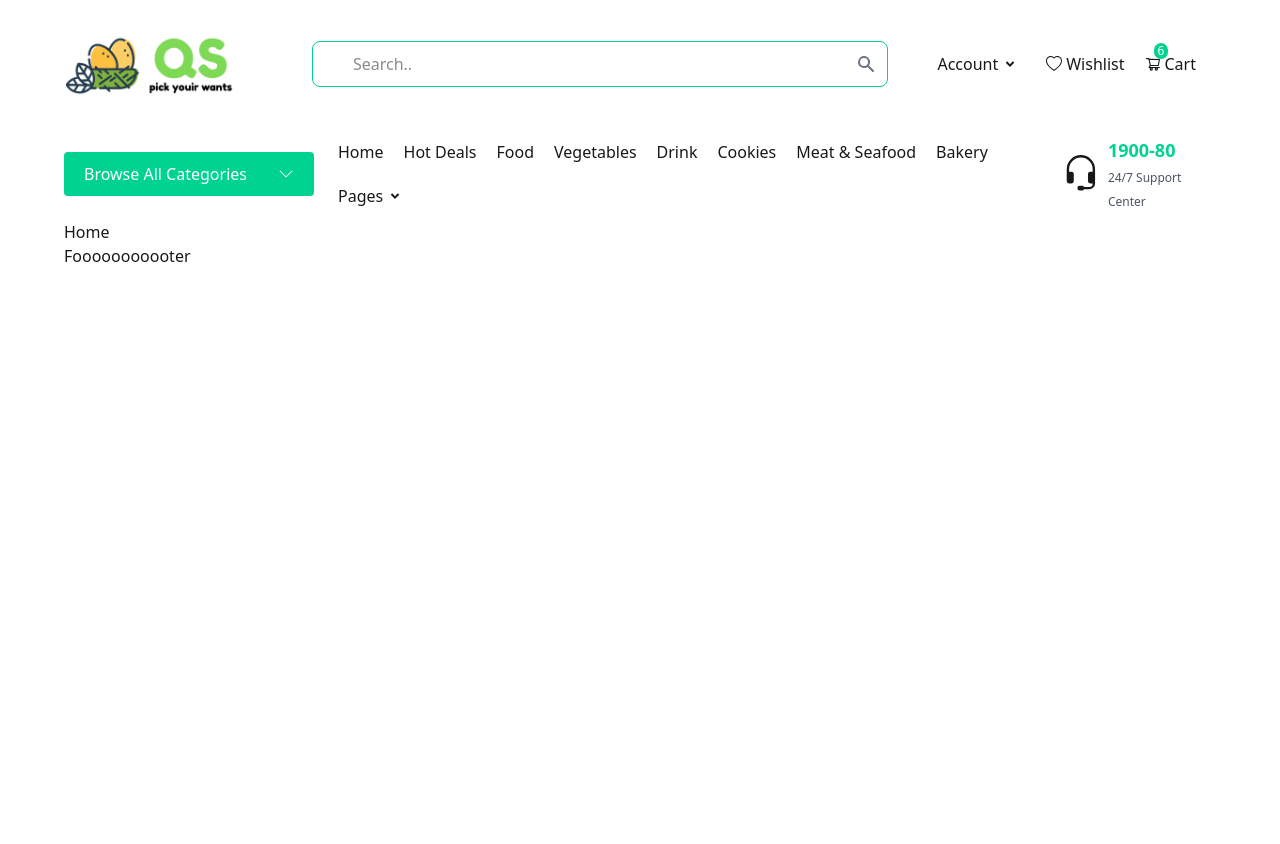
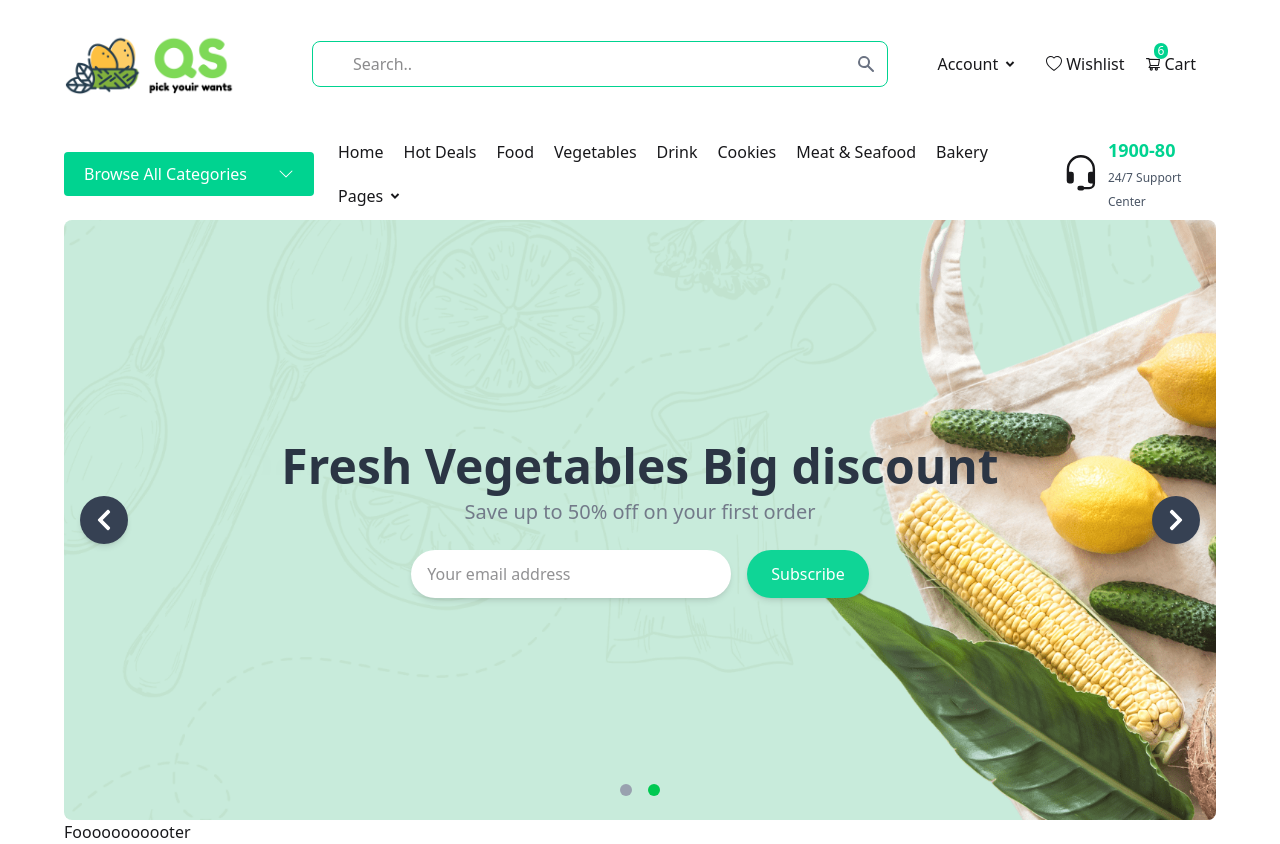
Before and after one commit to rabbirahat/Quick_Shop_ecomerce, a React (Vite) app: page / in a window 1280 px wide. Before the commit the page ends 800 px from the top, so only its background shows below. Built offline with nearby package versions, Linux system fonts and the light colour scheme.

Commit message:
Home Banner done

```diff
--- /dev/null
+++ b/src/Pages/Home/Banner/Banner.jsx
@@ -0,0 +1,35 @@
+import { useEffect, useState } from "react";
+import SlideInfo from "./SlideInfo";
+import Slide from "./Slide";
+import Arrow from "./icons/Arrow";
+import Dots from "./Icons/Dots";
+import SliderContent from "./SliderContent";
+
+
+const Banner = () => {
+    const [activeIndex, setActiveIndex] = useState(0);
+    const totalSlides = SlideInfo.length;
+
+    useEffect(() => {
+        const interval = setInterval(() => {
+            setActiveIndex((prevIndex) => (prevIndex + 1) % totalSlides);
+        }, 5000);
+
+        return () => clearInterval(interval);
+    }, []);
+
+    return (
+        <div className="relative w-full h-[75vh] mx-auto overflow-hidden">
+            <SliderContent activeIndex={activeIndex} slides={SlideInfo} />
+
+            <Arrow
+                prevSlide={() => setActiveIndex((prevIndex) => (prevIndex === 0 ? totalSlides - 1 : prevIndex - 1))}
+                nextSlide={() => setActiveIndex((prevIndex) => (prevIndex + 1) % totalSlides)}
+            />
+
+            <Dots activeIndex={activeIndex} slides={SlideInfo} onClick={(index) => setActiveIndex(index)} />
+        </div>
+    );
+};
+
+export default Banner;
--- /dev/null
+++ b/src/Pages/Home/Banner/Icons/Arrow.jsx
@@ -0,0 +1,23 @@
+import React from "react";
+import { FaChevronLeft, FaChevronRight } from "react-icons/fa";
+
+const Arrow = ({ prevSlide, nextSlide }) => {
+    return (
+        <>
+            <button
+                onClick={prevSlide}
+                className="absolute left-4 top-1/2 transform -translate-y-1/2 text-white bg-gray-700 bg-opacity-50 rounded-full p-3 shadow-md hover:bg-green-500 transition duration-300"
+            >
+                <FaChevronLeft size={24} />
+            </button>
+            <button
+                onClick={nextSlide}
+                className="absolute right-4 top-1/2 transform -translate-y-1/2 text-white bg-gray-700 bg-opacity-50 rounded-full p-3 shadow-md hover:bg-green-500 transition duration-300"
+            >
+                <FaChevronRight size={24} />
+            </button>
+        </>
+    );
+};
+
+export default Arrow;
--- /dev/null
+++ b/src/Pages/Home/Banner/Icons/Dots.jsx
@@ -0,0 +1,19 @@
+import React from "react";
+
+const Dots = ({ activeIndex, slides, onClick }) => {
+    return (
+        <div className="absolute bottom-6 flex justify-center w-full">
+            {slides.map((_, index) => (
+                <div
+                    key={index}
+                    onClick={() => onClick(index)}
+                    className={`w-3 h-3 mx-2 rounded-full cursor-pointer ${
+                        index === activeIndex ? "bg-green-500" : "bg-gray-400"
+                    }`}
+                />
+            ))}
+        </div>
+    );
+};
+
+export default Dots;
--- /dev/null
+++ b/src/Pages/Home/Banner/Slide.jsx
@@ -0,0 +1,22 @@
+const Slide = ({ slide, isActive }) => {
+    return (
+      <div className={`slides ${isActive ? "active" : "inactive"}`}>
+        <img className="slide-image" src={slide.image} alt={slide.title} />
+        <div className="slide-content">
+          <h2 className="slide-title">{slide.title}</h2>
+          <h5 className="slide-text">{slide.description}</h5>
+          <div className="subscription-form">
+            <input type="email" placeholder="Your email address" />
+            <img
+              className="email-icon"
+              src="https://i.ibb.co/mNtrQ4d/icon-email-2-svg.png"
+              alt="email"
+            />
+            <button className="subscribe-button">Subscribe</button>
+          </div>
+        </div>
+      </div>
+    );
+  };
+
+export default Slide;
--- /dev/null
+++ b/src/Pages/Home/Banner/SlideInfo.jsx
@@ -0,0 +1,18 @@
+import slider1 from "../../../assets/HomeBanner/slider-1.png"
+import slider2 from "../../../assets/HomeBanner/slider-2.png"
+
+
+const SlideInfo = [
+    {
+        title: "Don't miss amazing grocery deals",
+        description: "Sign up for the daily newsletter",
+        image: slider1,
+    },
+    {
+        title: "Fresh Vegetables Big discount",
+        description: "Save up to 50% off on your first order",
+        image: slider2,
+    },
+];
+
+export default SlideInfo;
--- /dev/null
+++ b/src/Pages/Home/Banner/SliderContent.jsx
@@ -0,0 +1,38 @@
+import React from "react";
+
+const SliderContent = ({ activeIndex, slides }) => {
+    return (
+        <div className="relative w-full h-[75vh] flex justify-center items-center">
+            {slides.map((slide, index) => (
+                <div
+                    key={index}
+                    className={`absolute inset-0 transition-opacity duration-700 ease-in-out ${
+                        index === activeIndex ? "opacity-100" : "opacity-0"
+                    }`}
+                >
+                    <img
+                        className="w-full h-full object-cover rounded-lg"
+                        src={slide.image}
+                        alt={`Slide ${index}`}
+                    />
+                    <div className="absolute inset-0 flex flex-col justify-center items-center text-center p-6">
+                        <h2 className="text-4xl md:text-5xl font-bold text-gray-800">{slide.title}</h2>
+                        <p className="text-lg md:text-xl text-gray-500 mt-2">{slide.description}</p>
+                        <div className="mt-6 flex items-center">
+                            <input
+                                type="email"
+                                placeholder="Your email address"
+                                className="px-4 py-3 bg-white rounded-full shadow-md w-64 sm:w-80 focus:outline-none"
+                            />
+                            <button className="ml-4 bg-success text-white px-6 py-3 rounded-full shadow-md">
+                                Subscribe
+                            </button>
+                        </div>
+                    </div>
+                </div>
+            ))}
+        </div>
+    );
+};
+
+export default SliderContent;
--- a/src/Pages/Home/Home.jsx
+++ b/src/Pages/Home/Home.jsx
@@ -1,7 +1,9 @@
+import Banner from "./Banner/Banner";
+
 const Home = () => {
     return (
         <div>
-            Home
+         <Banner />
         </div>
     );
 };
```
Also changed, not shown: src/assets/HomeBanner/slider-1.png (added), src/assets/HomeBanner/slider-2.png (added).
